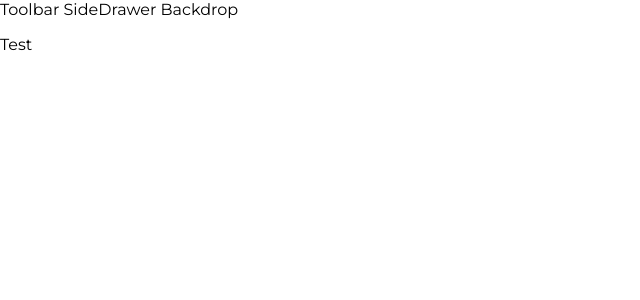
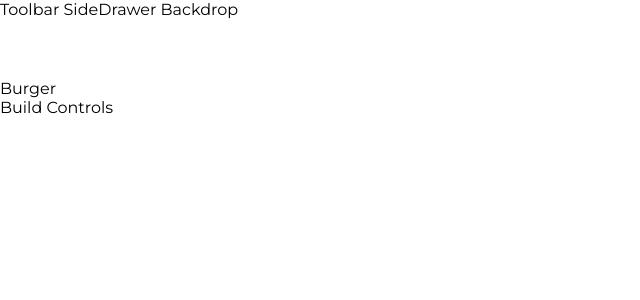
Before and after one commit to itsadamlove/react-burger-builder, a React (Create React App) app: page / in a window 1280 px wide. Shown: the top 300 px of the page, without its empty margins (0-640 px from the left). Built offline with nearby package versions, Linux system fonts and the light colour scheme.

Commit message:
Create burger builder component & add styles to layout

```diff
--- a/src/App.js
+++ b/src/App.js
@@ -1,11 +1,12 @@
 import React, { Component } from 'react';
 import Layout from './components/Layout/Layout'
+import BurgerBuilder from './containers/BurgerBuilder/BurgerBuilder'
 
 class App extends Component {
   render() {
     return (
       <Layout>
-        <p>Test</p>
+        <BurgerBuilder/>
       </Layout>
     );
   }
--- a/src/components/Layout/Layout.js
+++ b/src/components/Layout/Layout.js
@@ -1,5 +1,6 @@
 import React from 'react';
 import Aux from '../../hoc/Aux'
+import styles from './Layout.module.scss'
 
 const layout = ({children}) => (
   <Aux>
@@ -8,7 +9,7 @@
       SideDrawer
       Backdrop
     </div>
-    <main>
+    <main className={styles.Layout__content}>
       {children}
     </main>
   </Aux>
--- /dev/null
+++ b/src/components/Layout/Layout.module.scss
@@ -0,0 +1,3 @@
+.Layout__content {
+  margin-top: 60px;
+}
--- /dev/null
+++ b/src/containers/BurgerBuilder/BurgerBuilder.js
@@ -0,0 +1,19 @@
+import React, {Component} from 'react';
+import Aux from '../../hoc/Aux'
+
+class BurgerBuilder extends Component {
+  render() {
+    return (
+      <Aux>
+        <div>
+          Burger
+        </div>
+        <div>
+          Build Controls
+        </div>
+      </Aux>
+    );
+  }
+}
+
+export default BurgerBuilder;
```
